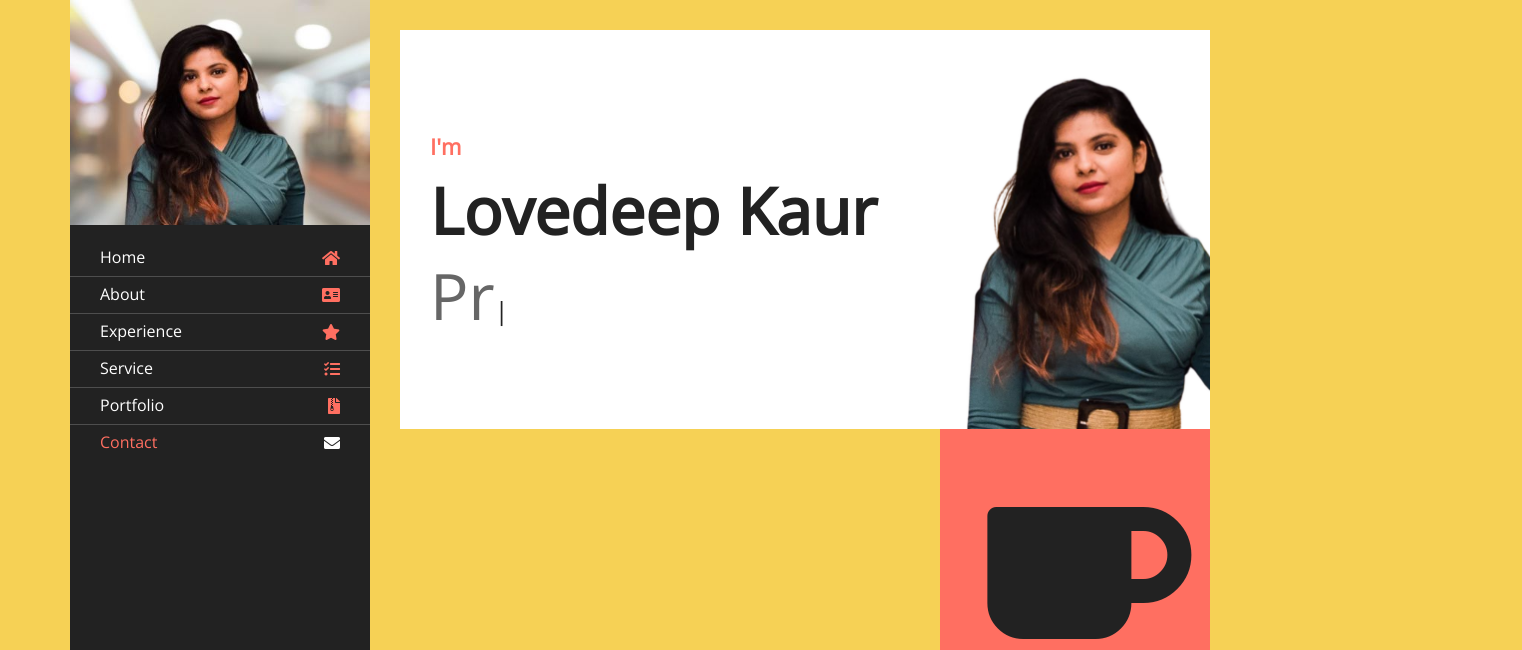
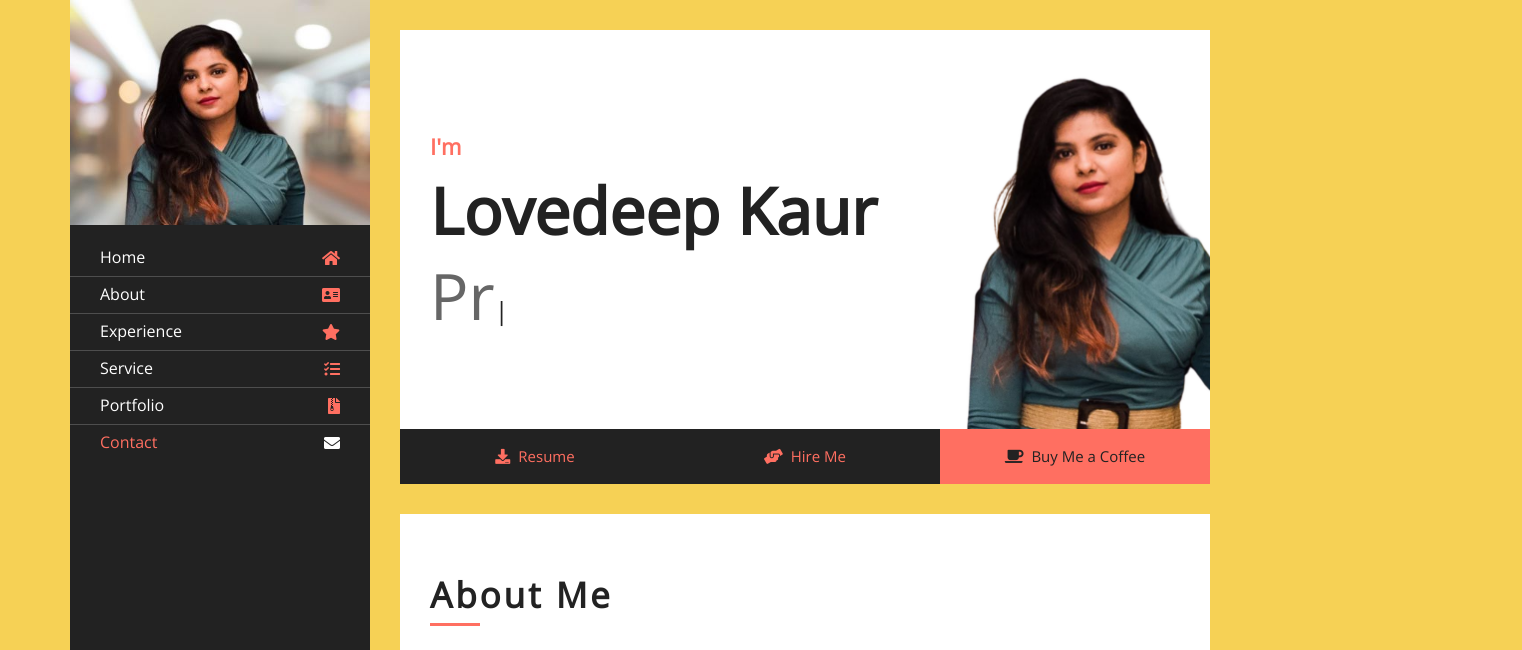
Before and after one commit to ilovedeepkaur/lovedeepkaur.github.io, a plain HTML site: page index.html in a window 1280 px wide. Shown: the top 650 px of the page, 1522 px wide, since content can reach past the window. Drawn offline with nearby package versions, Linux system fonts and the light colour scheme.

Commit message:
Update style.css

```diff
--- a/css/style.css
+++ b/css/style.css
@@ -358,7 +358,7 @@ a:focus {
     width: 33.33%;
     padding: 15px 0;
     color: #FF6F61;
-    font-size: 15vw;
+    font-size: 15px;
     background: #222222;
     border-radius: 0;
 }
```
